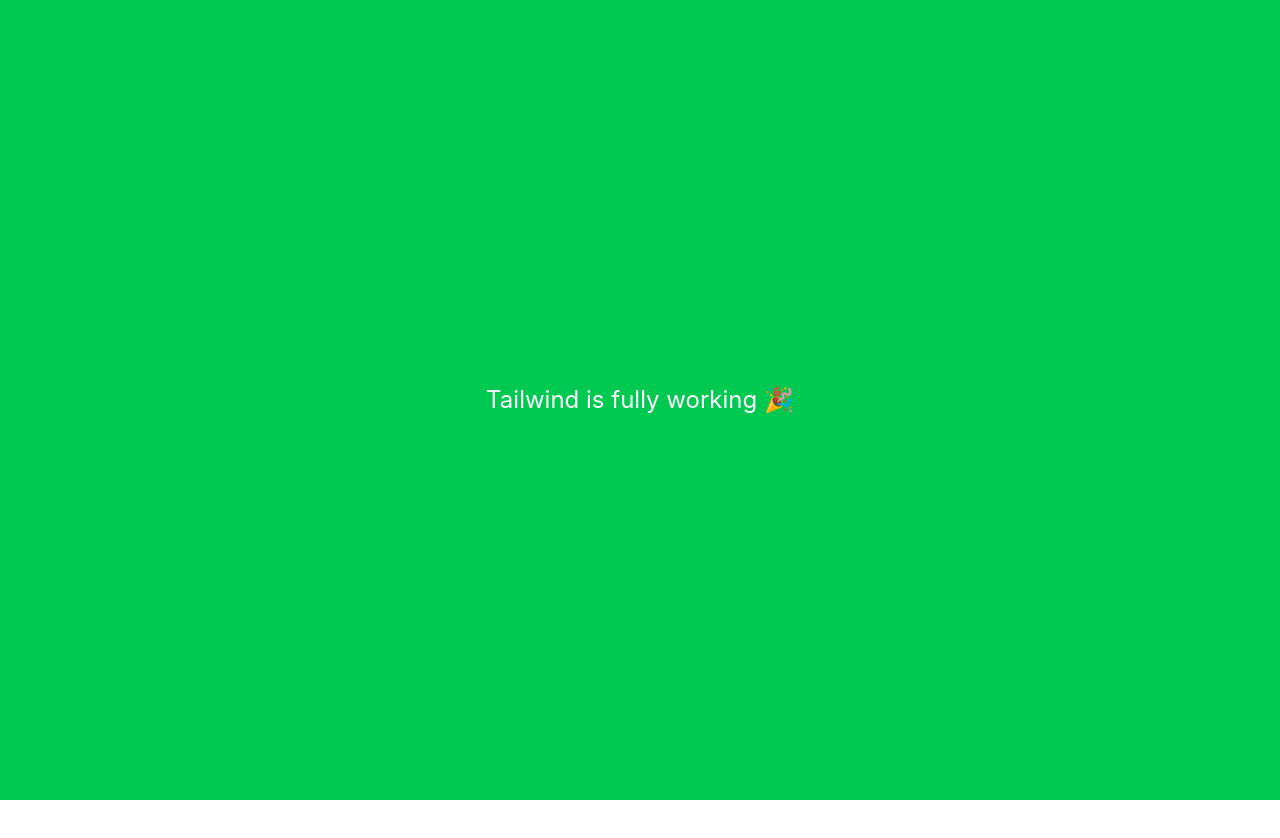
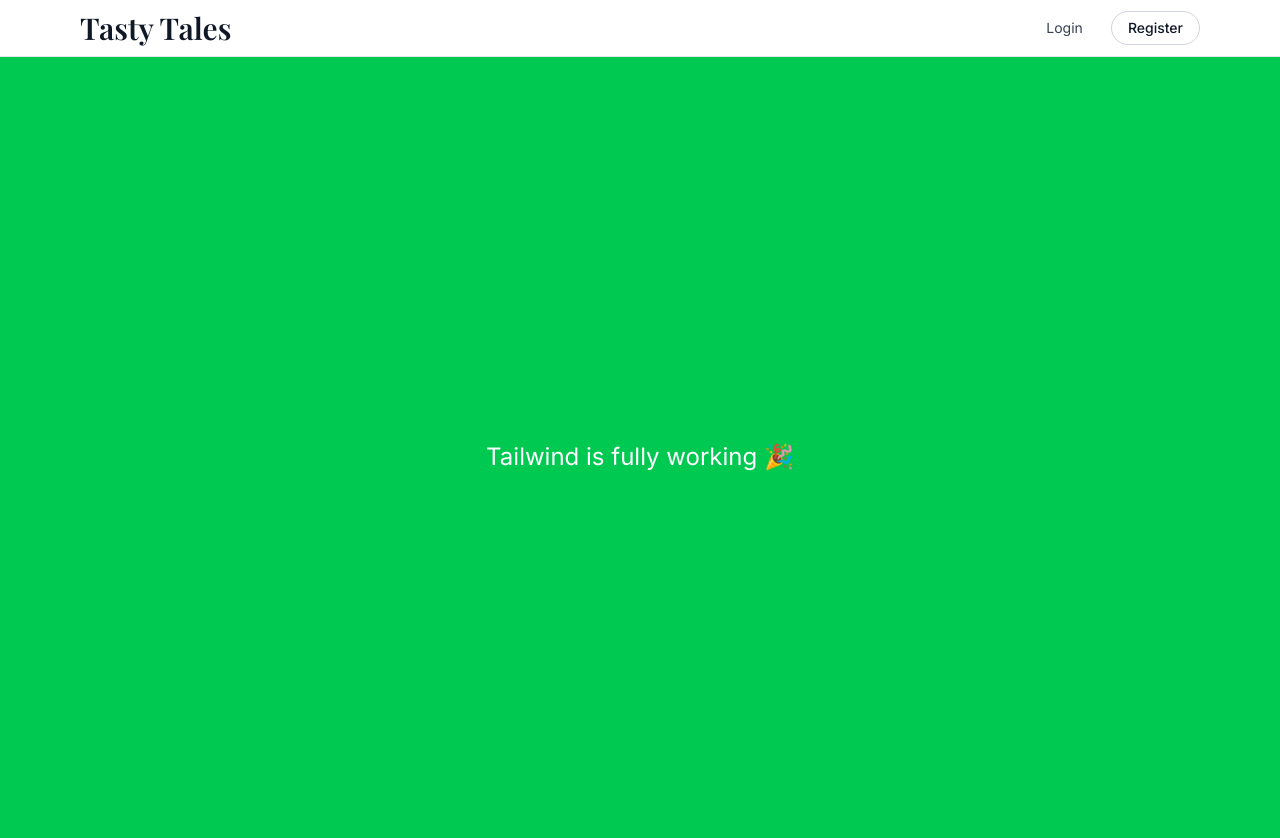
Before and after one commit to freescout/recipe-organizer, a Next.js app in the folder client/: page / in a window 1280 px wide. Shown: the top 838 px of the page. Before the commit the page ends 800 px from the top, so only its background shows below. Built offline with nearby package versions, Linux system fonts and the light colour scheme.

Commit message:
feat(layout): add global header and unify app layout

```diff
--- /dev/null
+++ b/client/src/app/components/Header.tsx
@@ -0,0 +1,34 @@
+import Link from "next/link";
+import { playfair } from "@/app/layout"; // Import the font
+
+export default function Header() {
+  return (
+    <header className="border-b border-gray-200">
+      <div className="mx-auto max-w-6xl px-4 h-14 flex items-center justify-between">
+        <Link href="/" className="hover:opacity-80 transition-opacity">
+          <h1
+            className={`${playfair.className} text-2xl md:text-3xl font-semibold text-gray-900`}
+          >
+            Tasty Tales
+          </h1>
+        </Link>
+        <nav className="flex items-center gap-3">
+          <Link
+            href="/login"
+            className="px-4 py-1.5 text-sm text-gray-700 hover:text-gray-900 transition-colors"
+          >
+            Login
+          </Link>
+          <Link
+            href="/register"
+            className="px-4 py-1.5 text-sm font-medium rounded-full
+             border border-gray-300 text-gray-900
+             hover:bg-gray-100 transition-colors"
+          >
+            Register
+          </Link>
+        </nav>
+      </div>
+    </header>
+  );
+}
--- a/client/src/app/layout.tsx
+++ b/client/src/app/layout.tsx
@@ -1,6 +1,17 @@
 // client/src/app/layout.tsx
 import "./globals.css";
 import { ReactNode } from "react";
+import { Playfair_Display, Inter } from "next/font/google";
+import Header from "./components/Header";
+
+const playfair = Playfair_Display({
+  subsets: ["latin"],
+  weight: ["600"],
+});
+
+const inter = Inter({
+  subsets: ["latin"],
+});
 
 export const metadata = {
   title: "Tasty Tales",
@@ -10,8 +21,11 @@
 export default function RootLayout({ children }: { children: ReactNode }) {
   return (
     <html lang="en">
-      <head />
-      <body className="bg-gray-50 text-gray-900">{children}</body>
+      <body className={`${inter.className} bg-gray-50 text-gray-900`}>
+        <Header />
+        {children}
+      </body>
     </html>
   );
 }
+export { playfair };
```
